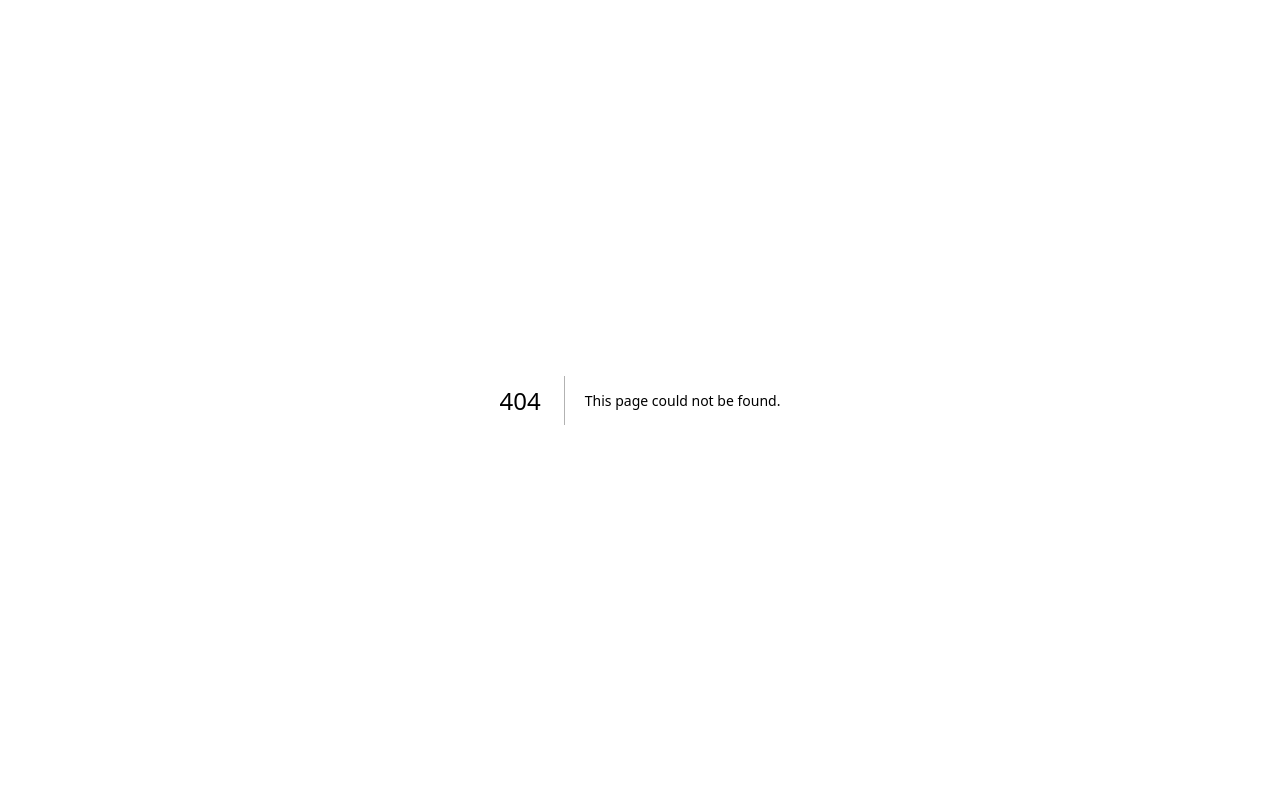
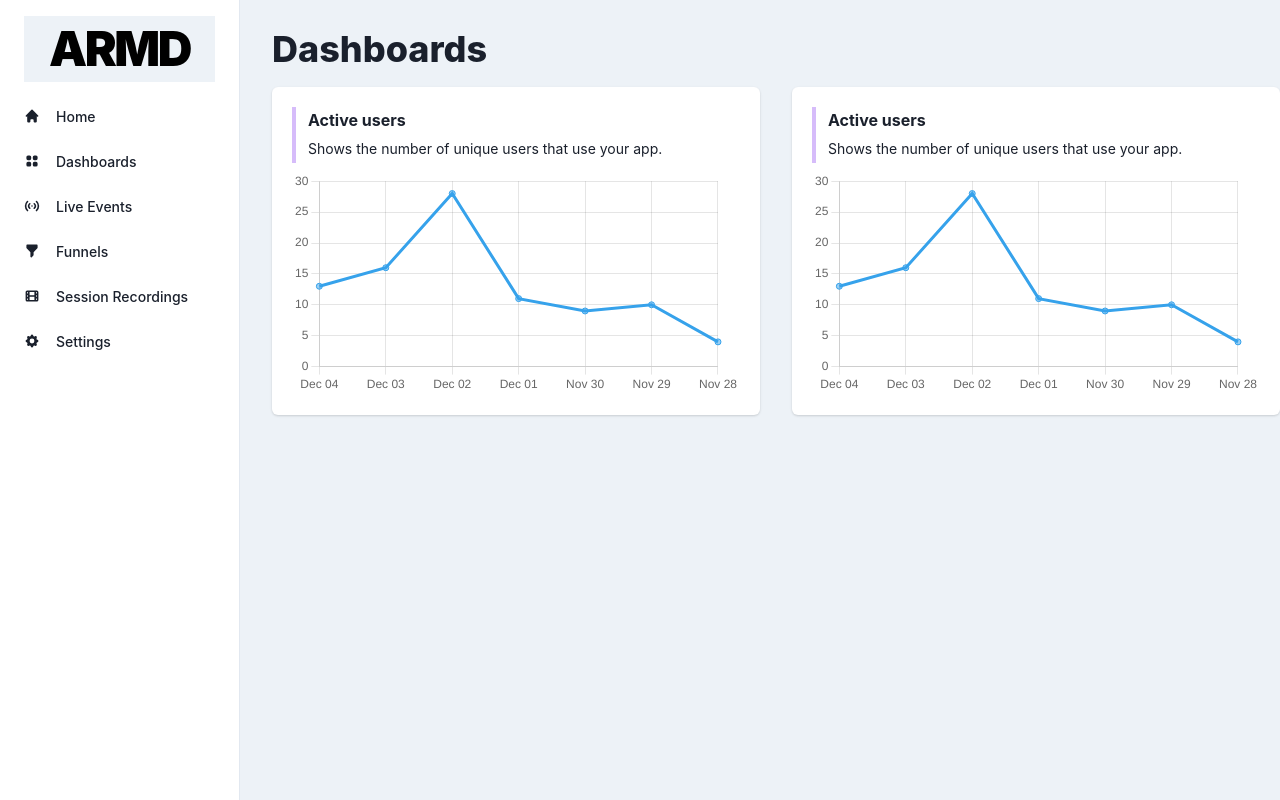
Before and after one commit to ananyalohani/armd, a Next.js app: page /dashboards in a window 1280 px wide. Before the commit this address had no page. Built offline with nearby package versions, Linux system fonts and the light colour scheme.

Commit message:
feat: Add ActiveUsersDashboard

```diff
--- a/components/Logo.tsx
+++ b/components/Logo.tsx
@@ -1,8 +1,9 @@
-import { Heading, Link } from '@chakra-ui/react';
+import { Heading } from '@chakra-ui/react';
+import Link from 'next/link';
 
 export default function Logo() {
   return (
-    <Link href='/' _hover={{ textDecoration: 'none' }}>
+    <Link href='/'>
       <Heading
         backgroundColor='gray.100'
         color='black'
@@ -13,6 +14,10 @@ export default function Logo() {
         fontSize='5xl'
         width='full'
         textAlign='center'
+        _hover={{
+          color: 'purple.600',
+          backgroundColor: 'purple.50',
+        }}
       >
         ARMD
       </Heading>
--- a/components/Sidebar.tsx
+++ b/components/Sidebar.tsx
@@ -1,30 +1,28 @@
 import {
   Box,
   BoxProps,
-  CloseButton,
   Drawer,
   DrawerContent,
   Flex,
   FlexProps,
   Icon,
   IconButton,
-  Link,
-  Text,
   useColorModeValue,
   useDisclosure,
 } from '@chakra-ui/react';
-import Logo from './Logo';
+import Link from 'next/link';
 import React, { ReactNode } from 'react';
 import { IconType } from 'react-icons';
 import { FiMenu } from 'react-icons/fi';
 import {
   HiCog,
+  HiFilm,
   HiFilter,
   HiHome,
   HiStatusOnline,
   HiViewGrid,
-  HiFilm,
 } from 'react-icons/hi';
+import Logo from './Logo';
 
 interface LinkItemProps {
   name: string;
@@ -33,7 +31,7 @@ interface LinkItemProps {
 }
 const LinkItems: Array<LinkItemProps> = [
   { name: 'Home', icon: HiHome, href: '/' },
-  { name: 'Dashboard', icon: HiViewGrid, href: '/dashboard' },
+  { name: 'Dashboards', icon: HiViewGrid, href: '/dashboards' },
   { name: 'Live Events', icon: HiStatusOnline, href: 'live-events' },
   { name: 'Funnels', icon: HiFilter, href: '/funnels' },
   { name: 'Session Recordings', icon: HiFilm, href: '/recordings' },
@@ -104,11 +102,7 @@ interface NavItemProps extends FlexProps {
 }
 const NavItem = ({ icon, href, children, ...rest }: NavItemProps) => {
   return (
-    <Link
-      href={href}
-      style={{ textDecoration: 'none' }}
-      _focus={{ boxShadow: 'none' }}
-    >
+    <Link href={href || '/'}>
       <Flex
         align='center'
         p='2'
@@ -119,7 +113,6 @@ const NavItem = ({ icon, href, children, ...rest }: NavItemProps) => {
         fontWeight='medium'
         _hover={{
           bg: 'purple.50',
-          // color: 'white',
           color: 'purple.600',
         }}
         fontSize='14'
@@ -164,9 +157,7 @@ const MobileNav = ({ onOpen, ...rest }: MobileProps) => {
         icon={<FiMenu />}
       />
 
-      <Text fontSize='2xl' ml='8' fontFamily='monospace' fontWeight='bold'>
-        Logo
-      </Text>
+      <Logo />
     </Flex>
   );
 };
--- /dev/null
+++ b/components/dashboards/ActiveUsersDashboard.tsx
@@ -0,0 +1,49 @@
+import { Box, Card, CardBody, Heading, Text, VStack } from '@chakra-ui/react';
+import React from 'react';
+import { Line } from 'react-chartjs-2';
+import format from 'date-fns/format';
+
+type Props = {};
+
+export default function ActiveUsersDashboard({}: Props) {
+  const last7Days = Array.from({ length: 7 }, (_, i) =>
+    format(new Date(new Date().setDate(new Date().getDate() - i)), 'MMM dd')
+  );
+
+  return (
+    <Card backgroundColor='white'>
+      <CardBody>
+        <VStack
+          alignItems='start'
+          borderLeftWidth={4}
+          pl='3'
+          py='1'
+          mb='2'
+          borderColor='purple.200'
+        >
+          <Heading fontSize='md'>Active users</Heading>
+          <Text fontSize='sm'>
+            Shows the number of unique users that use your app.
+          </Text>
+        </VStack>
+        <Line
+          options={{
+            plugins: {
+              legend: {
+                display: false,
+              },
+            },
+          }}
+          data={{
+            datasets: [
+              {
+                data: [13, 16, 28, 11, 9, 10, 4],
+              },
+            ],
+            labels: last7Days,
+          }}
+        />
+      </CardBody>
+    </Card>
+  );
+}
--- /dev/null
+++ b/components/dashboards/ReferringDomainDashboard.tsx
@@ -0,0 +1,49 @@
+import { Box, Card, CardBody, Heading, Text, VStack } from '@chakra-ui/react';
+import React from 'react';
+import { Line } from 'react-chartjs-2';
+import format from 'date-fns/format';
+
+type Props = {};
+
+export default function ReferringDomainDashboard({}: Props) {
+  const last7Days = Array.from({ length: 7 }, (_, i) =>
+    format(new Date(new Date().setDate(new Date().getDate() - i)), 'MMM dd')
+  );
+
+  return (
+    <Card backgroundColor='white'>
+      <CardBody>
+        <VStack
+          alignItems='start'
+          borderLeftWidth={4}
+          pl='3'
+          py='1'
+          mb='2'
+          borderColor='purple.200'
+        >
+          <Heading fontSize='md'>Active users</Heading>
+          <Text fontSize='sm'>
+            Shows the number of unique users that use your app.
+          </Text>
+        </VStack>
+        <Line
+          options={{
+            plugins: {
+              legend: {
+                display: false,
+              },
+            },
+          }}
+          data={{
+            datasets: [
+              {
+                data: [13, 16, 28, 11, 9, 10, 4],
+              },
+            ],
+            labels: last7Days,
+          }}
+        />
+      </CardBody>
+    </Card>
+  );
+}
--- a/package.json
+++ b/package.json
@@ -17,12 +17,14 @@
     "@types/node": "18.11.10",
     "@types/react": "18.0.26",
     "@types/react-dom": "18.0.9",
+    "chart.js": "^4.0.1",
     "date-fns": "^2.29.3",
     "eslint": "8.29.0",
     "eslint-config-next": "13.0.6",
     "framer-motion": "^7.6.18",
     "next": "13.0.6",
     "react": "18.2.0",
+    "react-chartjs-2": "^5.0.1",
     "react-dom": "18.2.0",
     "react-icons": "^4.7.1",
     "typescript": "4.9.3"
--- a/pages/_app.tsx
+++ b/pages/_app.tsx
@@ -2,6 +2,19 @@ import '../styles/globals.css';
 import type { AppProps } from 'next/app';
 import { ChakraProvider } from '@chakra-ui/react';
 import { Fira_Code, Passion_One } from '@next/font/google';
+import {
+  Chart as ChartJS,
+  CategoryScale,
+  LinearScale,
+  PointElement,
+  LineElement,
+  Title,
+  BarElement,
+  Tooltip,
+  Legend,
+  ArcElement,
+  Colors,
+} from 'chart.js';
 
 const logoFont = Passion_One({
   weight: '400',
@@ -12,6 +25,19 @@ const codeFont = Fira_Code({
   weight: ['300', '400', '500', '600', '700'],
   subsets: ['latin'],
 });
+
+ChartJS.register(
+  CategoryScale,
+  LinearScale,
+  ArcElement,
+  PointElement,
+  LineElement,
+  BarElement,
+  Title,
+  Tooltip,
+  Legend,
+  Colors
+);
 
 export default function App({ Component, pageProps }: AppProps) {
   return (
--- a/pages/dashboard.tsx
+++ /dev/null
@@ -1,12 +0,0 @@
-import Layout from '../components/Layout';
-
-export default function Dashboard() {
-  return <Layout heading='Dashboard'>Hello World</Layout>;
-}
-
-// Types:
-// Active users
-// Pageviews
-// Referring Domain - add this to event properties
-// Route views
-// Countries visiting
--- /dev/null
+++ b/pages/dashboards.tsx
@@ -0,0 +1,30 @@
+import { SimpleGrid } from '@chakra-ui/react';
+import ActiveUsersDashboard from '../components/dashboards/ActiveUsersDashboard';
+import ReferringDomainDashboard from '../components/dashboards/ReferringDomainDashboard';
+import Layout from '../components/Layout';
+
+export enum DashboardType {
+  ACTIVE_USERS,
+  PAGE_VIEWS,
+  DOMAINS,
+  ROUTE_VIEWS,
+  COUNTRIES,
+}
+
+export default function Dashboards() {
+  return (
+    <Layout heading='Dashboards'>
+      <SimpleGrid columns={2} spacing={8}>
+        <ActiveUsersDashboard />
+        <ReferringDomainDashboard />
+      </SimpleGrid>
+    </Layout>
+  );
+}
+
+// Types:
+// Active users
+// Pageviews
+// Referring Domain - add this to event properties
+// Route views
+// Countries visiting
--- a/styles/globals.css
+++ b/styles/globals.css
@@ -13,6 +13,7 @@ body {
 a {
   color: inherit;
   text-decoration: none;
+  width: 100%;
 }
 
 * {
```
Also changed, not shown: 1 other file (tests, documents, lock files or other folders).
